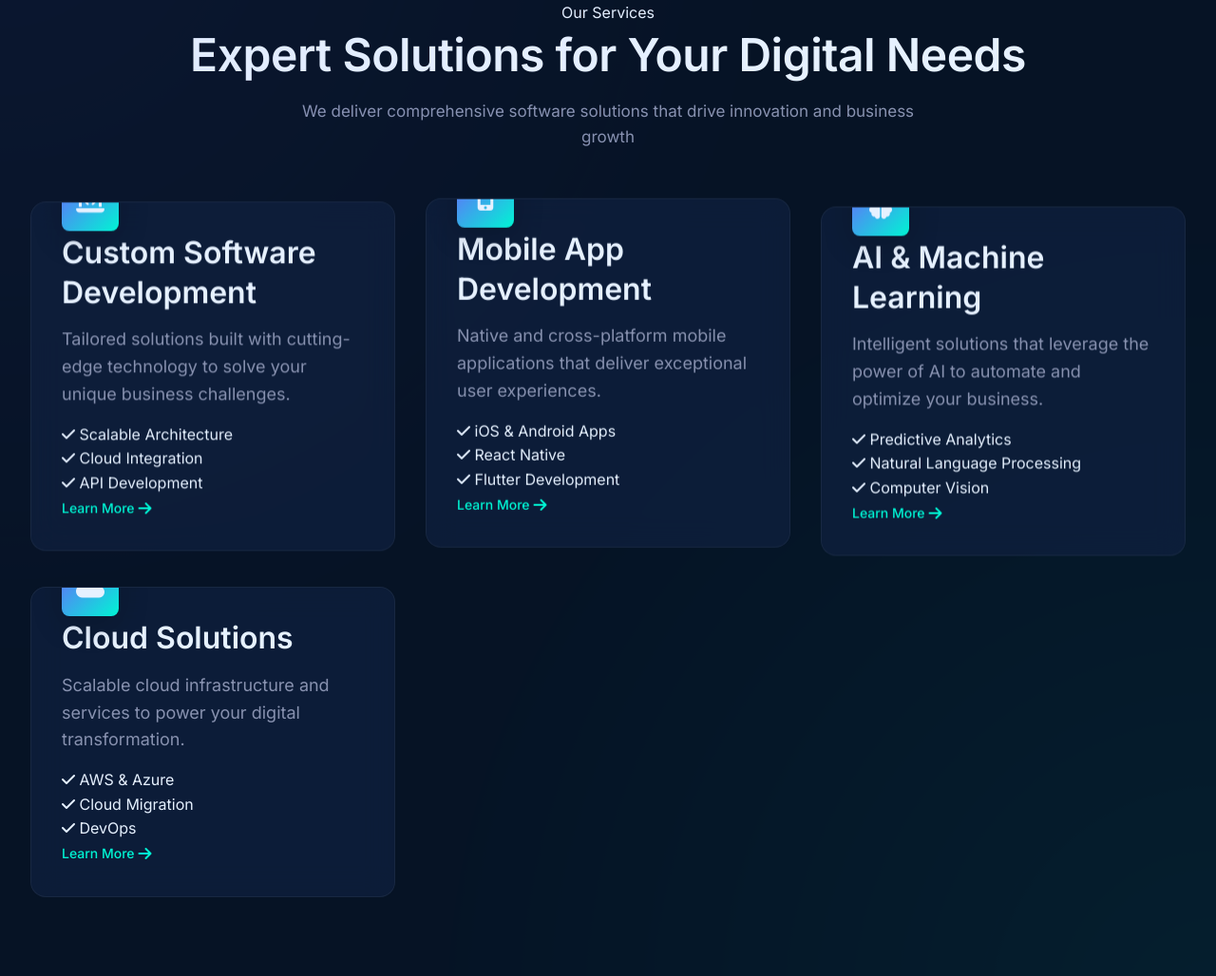
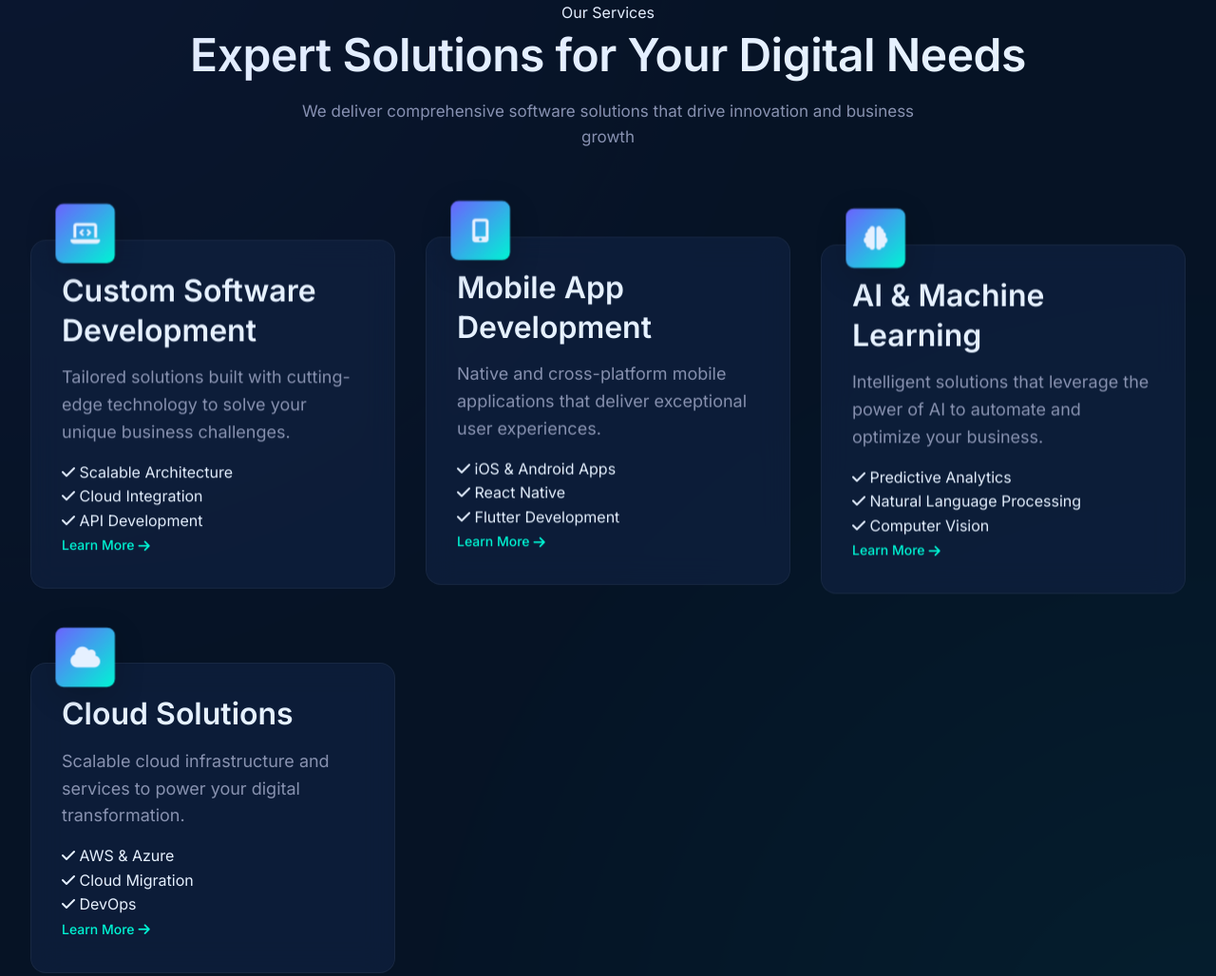
Before and after one commit to Akshayyborade/PremateSoftSolution, a plain HTML site: page index.html in a window 1280 px wide. Shown: the part 1384-2412 px from the top of the page at 95% size. Drawn offline with nearby package versions, Linux system fonts and the light colour scheme.

Commit message:
Enhance service card styles with improved hover effects, 3D transformations, and updated animations. Adjusted layout for better visual hierarchy and added gradient backgrounds for a more dynamic appearance.

```diff
--- a/css/styles.css
+++ b/css/styles.css
@@ -777,19 +777,42 @@ header.scrolled {
     -webkit-backdrop-filter: var(--backdrop-blur);
     border: 1px solid var(--glass-border);
     border-radius: var(--radius-lg);
-    overflow: hidden;
-    transition: var(--transition-normal);
+    overflow: visible;
+    transition: var(--transition-normal);
+    transform-style: preserve-3d;
+    perspective: 1000px;
+    margin-top: 40px;
 }
 
 .service-card:hover {
-    transform: translateY(-10px);
+    transform: translateY(-10px) rotateX(5deg);
     border-color: var(--primary-color);
+    box-shadow: 0 20px 40px rgba(108, 99, 255, 0.2);
+}
+
+.service-card::after {
+    content: '';
+    position: absolute;
+    top: 0;
+    left: 0;
+    width: 100%;
+    height: 100%;
+    background: var(--gradient-1);
+    opacity: 0;
+    transition: var(--transition-normal);
+    z-index: 1;
+}
+
+.service-card:hover::after {
+    opacity: 0.1;
 }
 
 .service-image {
     position: relative;
     height: 200px;
     overflow: hidden;
+    transform: translateZ(20px);
+    border-radius: var(--radius-lg) var(--radius-lg) 0 0;
 }
 
 .service-image::before {
@@ -809,16 +832,11 @@ header.scrolled {
     height: 100%;
     object-fit: cover;
     transition: var(--transition-normal);
+    transform: scale(1);
 }
 
 .service-card:hover .service-image img {
     transform: scale(1.1);
-}
-
-.service-content {
-    position: relative;
-    padding: var(--space-xl);
-    z-index: 2;
 }
 
 .service-icon {
@@ -836,10 +854,21 @@ header.scrolled {
     font-size: 24px;
     box-shadow: var(--shadow-lg);
     transition: var(--transition-normal);
+    transform: translateZ(40px);
+    z-index: 3;
+}
+
+.service-content {
+    position: relative;
+    padding: var(--space-xl);
+    z-index: 2;
+    transform: translateZ(30px);
+    padding-top: var(--space-xl);
 }
 
 .service-card:hover .service-icon {
-    transform: scale(1.1) rotate(10deg);
+    transform: scale(1.1) rotate(10deg) translateZ(40px);
+    box-shadow: 0 10px 20px rgba(108, 99, 255, 0.3);
 }
 
 .service-content h3 {
@@ -847,6 +876,11 @@ header.scrolled {
     font-size: 1.5rem;
     font-weight: 600;
     margin: var(--space-lg) 0 var(--space-md);
+    transition: var(--transition-normal);
+}
+
+.service-card:hover .service-content h3 {
+    color: var(--accent-color);
 }
 
 .service-content p {
@@ -864,31 +898,39 @@ header.scrolled {
     font-weight: 500;
     font-size: 0.875rem;
     transition: var(--transition-normal);
-}
-
-.service-link i {
-    font-size: 1rem;
+    position: relative;
+    padding-right: var(--space-md);
+}
+
+.service-link::after {
+    content: '→';
+    position: absolute;
+    right: 0;
+    opacity: 0;
+    transform: translateX(-10px);
     transition: var(--transition-normal);
 }
 
 .service-link:hover {
     color: var(--accent-light);
-}
-
-.service-link:hover i {
-    transform: translateX(5px);
+    padding-right: var(--space-lg);
+}
+
+.service-link:hover::after {
+    opacity: 1;
+    transform: translateX(0);
 }
 
 /* Service Card Animations */
 @keyframes serviceCardFloat {
     0% {
-        transform: translateY(0);
+        transform: translateY(0) rotateX(0);
     }
     50% {
-        transform: translateY(-10px);
+        transform: translateY(-10px) rotateX(5deg);
     }
     100% {
-        transform: translateY(0);
+        transform: translateY(0) rotateX(0);
     }
 }
 
@@ -925,8 +967,13 @@ header.scrolled {
         gap: var(--space-xl);
     }
 
+    .service-card {
+        margin-top: 35px;
+    }
+
     .service-content {
         padding: var(--space-lg);
+        padding-top: var(--space-lg);
     }
 
     .service-icon {
@@ -934,6 +981,7 @@ header.scrolled {
         height: 50px;
         font-size: 20px;
         left: var(--space-lg);
+        top: -25px;
     }
 
     .service-content h3 {
```
